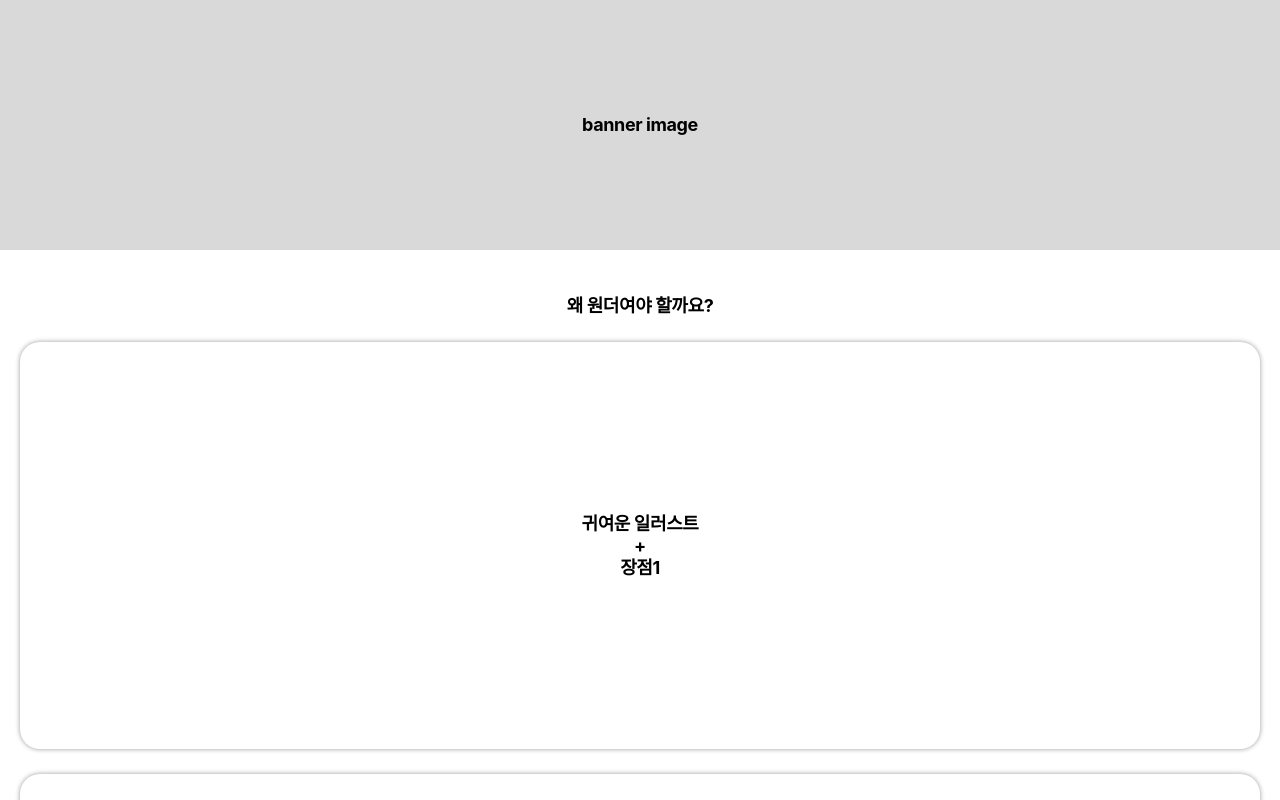
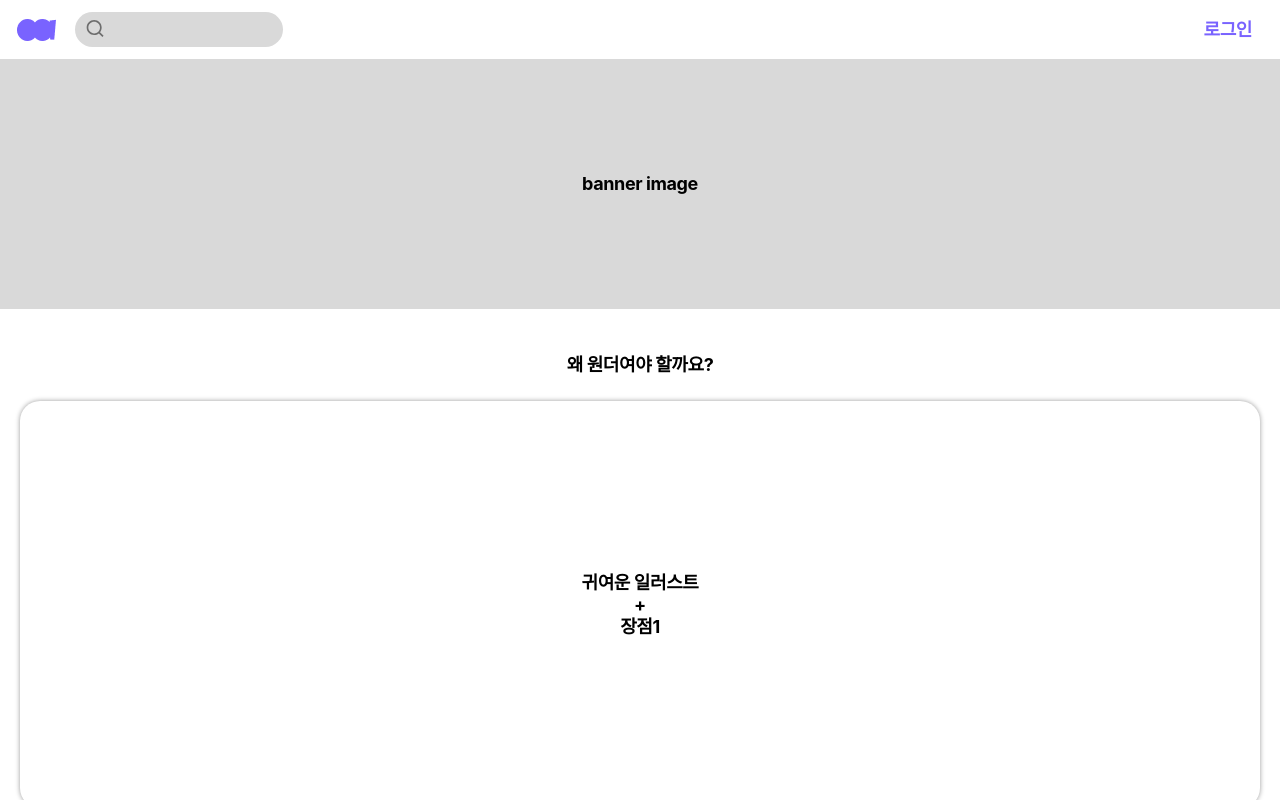
Before and after one commit to designDefined/wonder, a Next.js app: page / in a window 1280 px wide. Shown: the top 800 px of the page. Built offline with nearby package versions, Linux system fonts and the light colour scheme; a web font is replaced by a local one.

Commit message:
add Header

```diff
--- /dev/null
+++ b/components/common/Header.module.scss
@@ -0,0 +1,47 @@
+@use "./styles/position";
+@use "./styles/color";
+@use "./styles/textStyle";
+
+.Header {
+  @include position.flexbox(row);
+  width: 100%;
+  height: 59px;
+  position: fixed;
+  top: 0;
+  background-color: white;
+  z-index: 100;
+  .logo {
+    margin-left: 17px;
+  }
+  .search {
+    @include position.flexbox(row);
+    position: relative;
+    width: 208px;
+    height: 35px;
+    margin-left: 19px;
+    .input {
+      @include textStyle.heading;
+      width: 100%;
+      height: 100%;
+      border: 0;
+      border-radius: 25px;
+      padding-left: 37px;
+      font: inherit;
+      background-color: color.$gray;
+    }
+    .icon {
+      position: absolute;
+      left: 10px;
+    }
+  }
+  .login {
+    @include textStyle.heading;
+    position: absolute;
+    right: 22px;
+    border: 0;
+    font: inherit;
+    font-size: 18px;
+    background: none;
+    color: color.$main;
+  }
+}
--- /dev/null
+++ b/components/common/Header.tsx
@@ -0,0 +1,19 @@
+import styles from "./Header.module.scss";
+import classNames from "classnames/bind";
+
+const cx = classNames.bind(styles);
+
+const Header = () => {
+  return (
+    <header className={cx("Header")}>
+      <img className={cx("logo")} src={"assets/logo.png"} />
+      <div className={cx("search")}>
+        <input className={cx("input")} />
+        <img className={cx("icon")} src={"assets/icon/search.svg"} />
+      </div>
+      <button className={cx("login")}>로그인</button>
+    </header>
+  );
+};
+
+export default Header;
--- a/pages/Main.module.scss
+++ b/pages/Main.module.scss
@@ -1,25 +1,21 @@
 @use "./styles/responsive";
 @use "./styles/position";
 @use "./styles/color";
-
-@mixin homeText {
-  color: black;
-  font-size: 18px;
-  font-weight: 700;
-  line-height: 22px;
-  letter-spacing: -0.4px;
-  text-align: center;
-}
+@use "./styles/textStyle";
 
 .Main {
-  @include homeText;
+  @include textStyle.heading;
   position: relative;
   width: 100%;
+  color: black;
+  text-align: center;
+
   .bannerCarousel {
     @include position.centered();
     width: 100%;
     height: 250px;
     background-color: color.$gray;
+    margin-top: 59px;
   }
   .introduction {
     @include position.flexbox;
--- a/pages/index.tsx
+++ b/pages/index.tsx
@@ -1,12 +1,13 @@
 import styles from "./Main.module.scss";
 import classNames from "classnames/bind";
+import Header from "../components/common/Header";
 
 const cx = classNames.bind(styles);
 
 const Main = () => {
   return (
     <main className={cx("Main")}>
-      <header className={cx("header")}></header>
+      <Header />
       <article className={cx("bannerCarousel")}>banner image</article>
       <article className={cx("introduction")}>
         <div>왜 원더여야 할까요?</div>
--- a/styles/_color.scss
+++ b/styles/_color.scss
@@ -1 +1,2 @@
 $gray: #d9d9d9;
+$main: #7963ff;
--- /dev/null
+++ b/styles/_textStyle.scss
@@ -0,0 +1,6 @@
+@mixin heading {
+  font-size: 18px;
+  font-weight: 700;
+  line-height: 22px;
+  letter-spacing: -0.4px;
+}
```
Also changed, not shown: public/assets/icon/search.svg (added), public/assets/logo.png (added).
